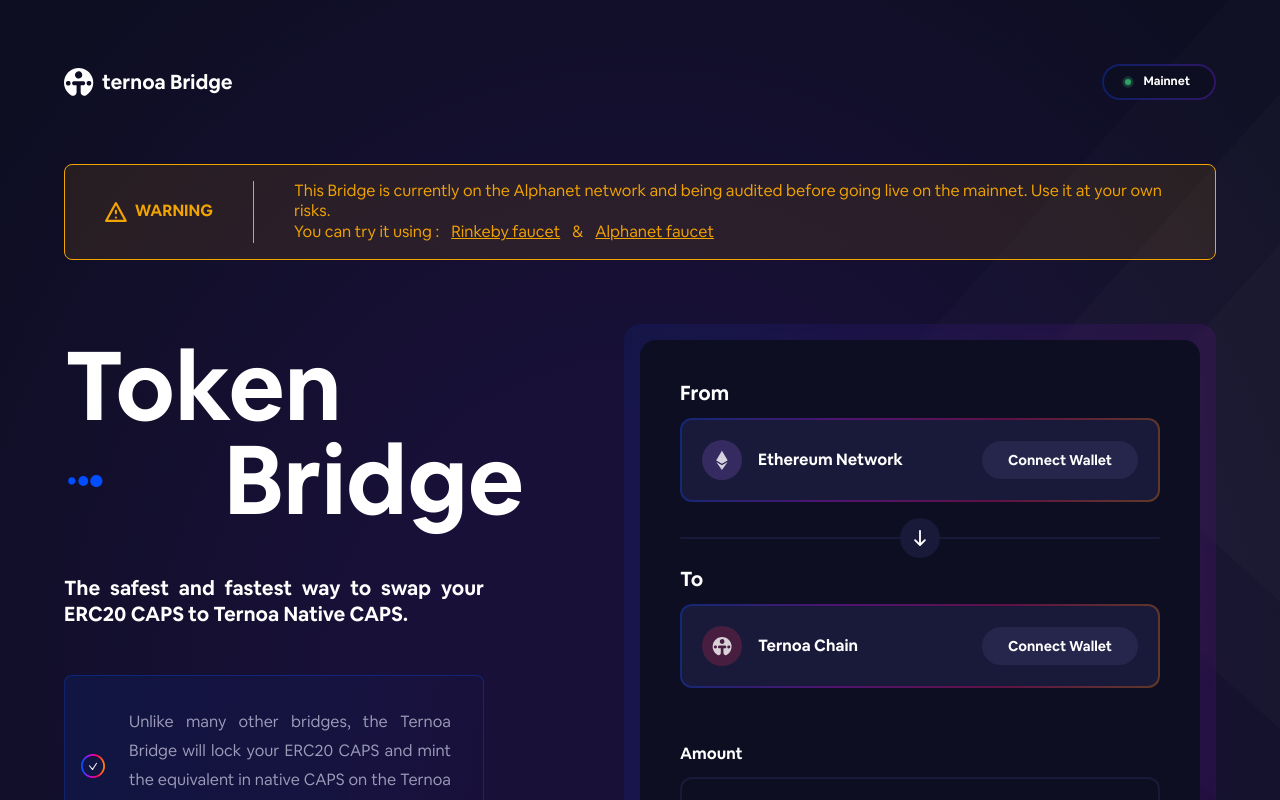
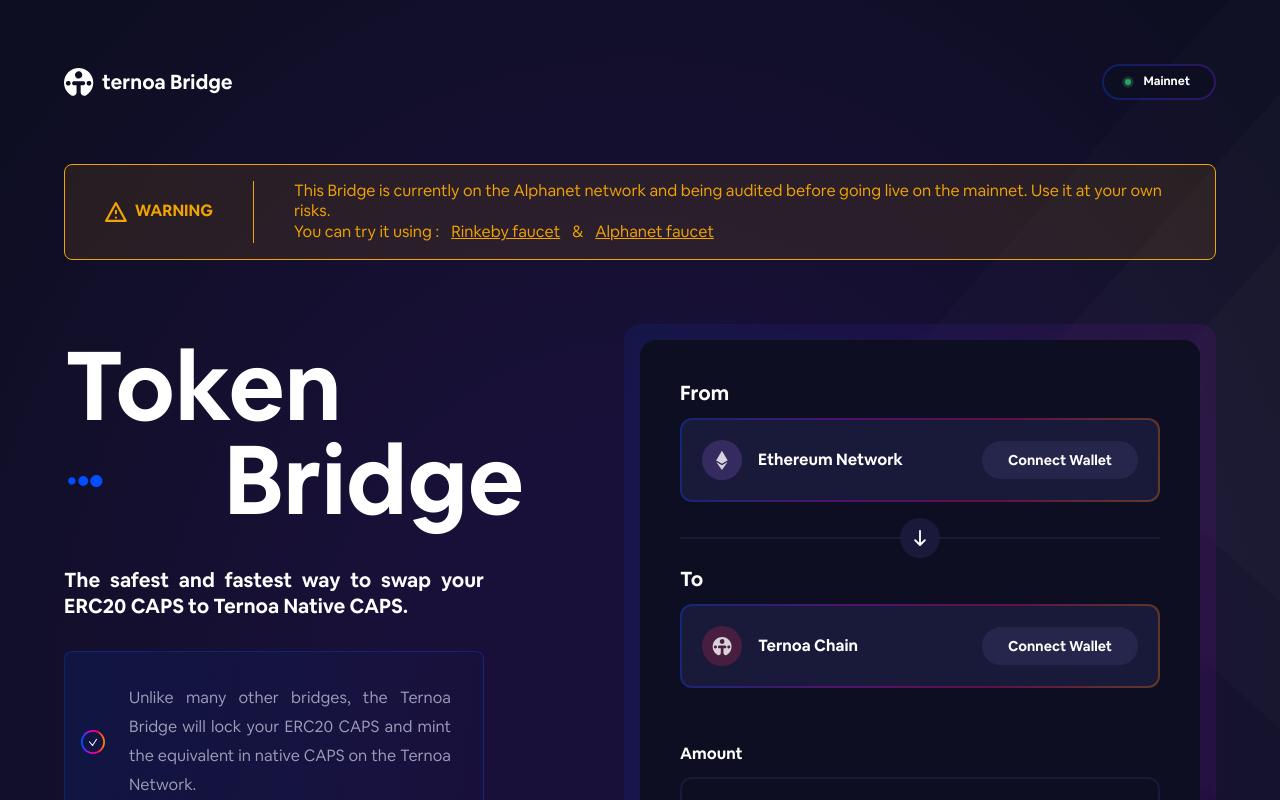
Before and after one commit to capsule-corp-ternoa/ternoa-bridge-front, a Next.js app: page / in a window 1280 px wide. Shown: the top 800 px of the page. Built offline with nearby package versions, Linux system fonts and the light colour scheme; no server answers.

Commit message:
fix(Homepage): Padding adjusted

```diff
--- a/components/pages/Homepage/Homepage.module.scss
+++ b/components/pages/Homepage/Homepage.module.scss
@@ -147,8 +147,8 @@
     color: $color-contrast;
     font-family: $font-bold;
     font-size: 2rem;
-    margin-top: 6.4rem;
-    margin-bottom: 4.8rem;
+    margin-top: 5.6rem;
+    margin-bottom: 3.2rem;
     padding: 0;
     text-align: justify;
   }
```
